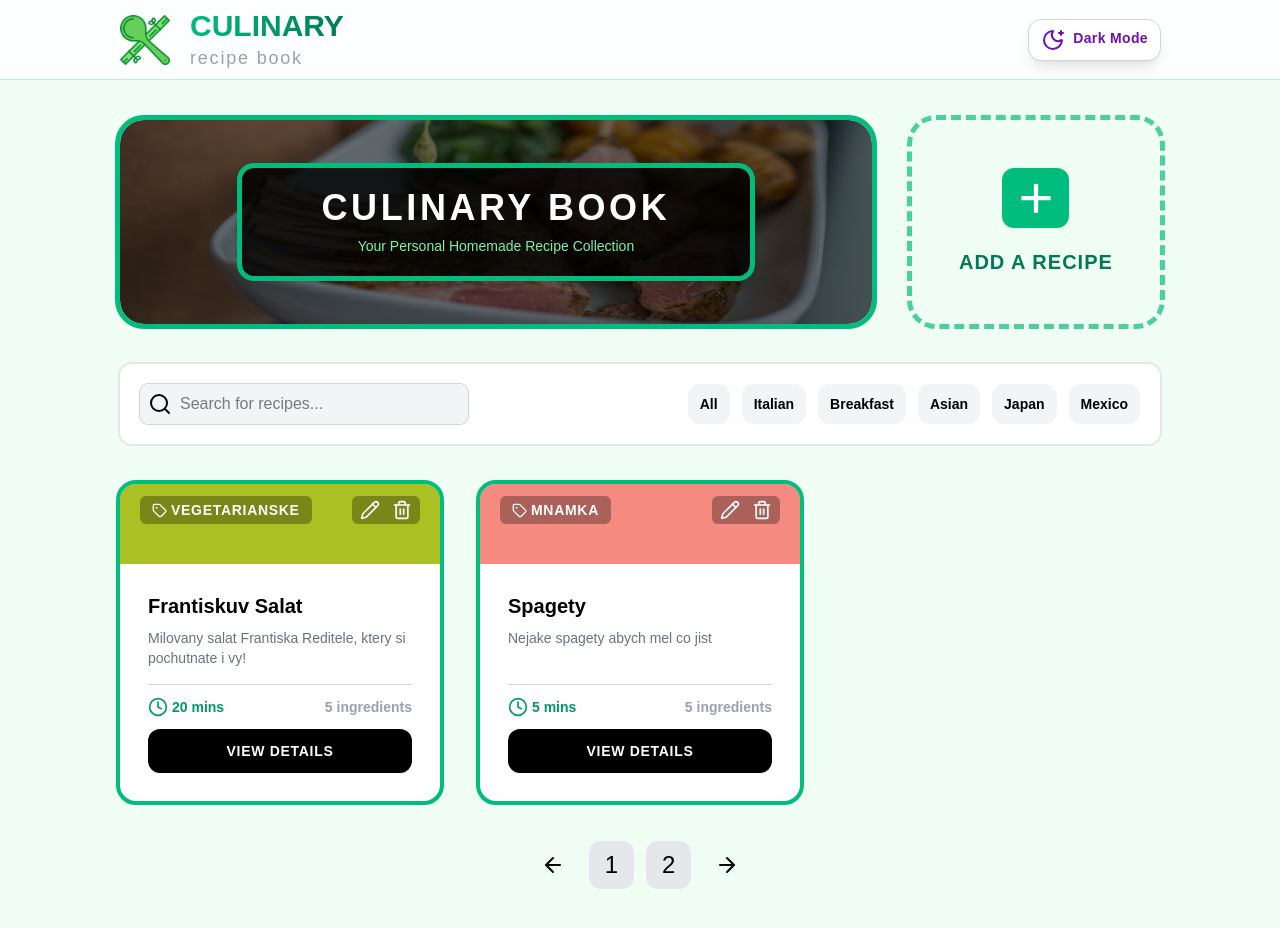
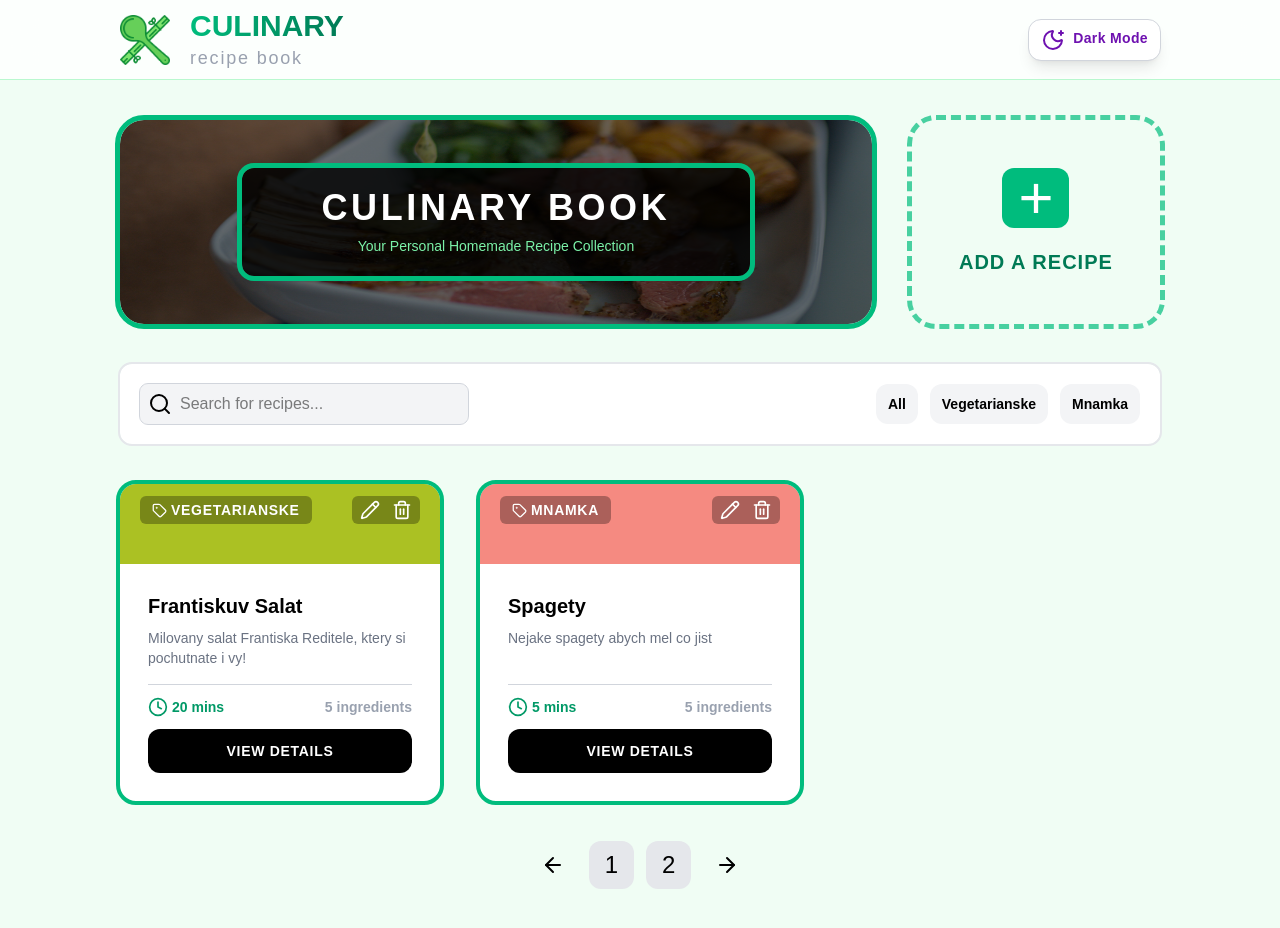
Before and after one commit to M-Ulmann/culinary-book, a Next.js app: page / in a window 1280 px wide. Shown: the top 928 px of the page. Built offline with nearby package versions, Linux system fonts and the light colour scheme.

Commit message:
Pridane generovani tlacitek v sorteru (zatim bez filtrovani duplikatu)

```diff
--- a/app/page.tsx
+++ b/app/page.tsx
@@ -59,19 +59,22 @@ export default function Home(){
         {/* sorter na vyhledani receptu */}
         <Sorter
           isDark={isDark}
+          recipes={recipes}
         />
 
         {/* mrizka receptu */}
         <div className="grid grid-cols-1 gap-10 lg:grid-cols-3 sm:grid-cols-2">
 
           {
-            recipes.map((item) => {
+            recipes.map((item, index) => {
               return(
                 <Recipe
                   isDark={isDark}
                   setViewRecipe={setViewRecipe}
-                  key={item.title}
+                  key={index}
                   item={item}
+                  setRecipes={setRecipes}
+                  recipes={recipes}
                 />
               );
             })
--- a/components/Sorter.tsx
+++ b/components/Sorter.tsx
@@ -1,8 +1,17 @@
 import clsx from "clsx";
 import { Search } from "lucide-react";
 
-export default function Sorter({isDark} : {
+export default function Sorter({isDark, recipes} : {
   isDark: boolean
+  recipes: {
+    title: string;
+    category: string;
+    cook_time: string;
+    header_color: string;
+    short_description: string;
+    ingredients: string;
+    instructions: string;
+  }[]
 }){
   return(
     <div className={clsx("flex flex-col gap-5 justify-between py-5 px-5 rounded-xl outline-2 lg:flex-row lg:gap-2",
@@ -25,41 +34,26 @@ export default function Sorter({isDark} : {
       <div className={clsx("flex flex-row justify-center gap-3 flex-wrap",
         isDark ? "text-white" : "text-black"
       )}>
-        <button className={clsx("font-bold px-3 py-1 rounded-xl text-sm transition capitalize",
-          isDark ? "bg-slate-900 hover:bg-slate-800" : "bg-gray-100 hover:bg-gray-200"
-        )}>
-          all
-        </button>
 
         <button className={clsx("font-bold px-3 py-1 rounded-xl text-sm transition capitalize",
           isDark ? "bg-slate-900 hover:bg-slate-800" : "bg-gray-100 hover:bg-gray-200"
         )}>
-          italian
+          All
         </button>
 
-        <button className={clsx("font-bold px-3 py-1 rounded-xl text-sm transition capitalize",
-          isDark ? "bg-slate-900 hover:bg-slate-800" : "bg-gray-100 hover:bg-gray-200"
-        )}>
-          breakfast
-        </button>
-
-        <button className={clsx("font-bold px-3 py-1 rounded-xl text-sm transition capitalize",
-          isDark ? "bg-slate-900 hover:bg-slate-800" : "bg-gray-100 hover:bg-gray-200"
-        )}>
-          asian
-        </button>
-
-        <button className={clsx("font-bold px-3 py-1 rounded-xl text-sm transition capitalize",
-          isDark ? "bg-slate-900 hover:bg-slate-800" : "bg-gray-100 hover:bg-gray-200"
-        )}>
-          japan
-        </button>
-
-        <button className={clsx("font-bold px-3 py-1 rounded-xl text-sm transition capitalize",
-          isDark ? "bg-slate-900 hover:bg-slate-800" : "bg-gray-100 hover:bg-gray-200"
-        )}>
-          mexico
-        </button>
+        {
+          recipes.map((item, index) => {
+            return(
+              <button key={index} className={clsx("font-bold px-3 py-1 rounded-xl text-sm transition capitalize",
+                isDark ? "bg-slate-900 hover:bg-slate-800" : "bg-gray-100 hover:bg-gray-200"
+              )}>
+                {
+                  item.category
+                }
+              </button>
+            );
+          })
+        }
 
       </div>
     </div>
```
